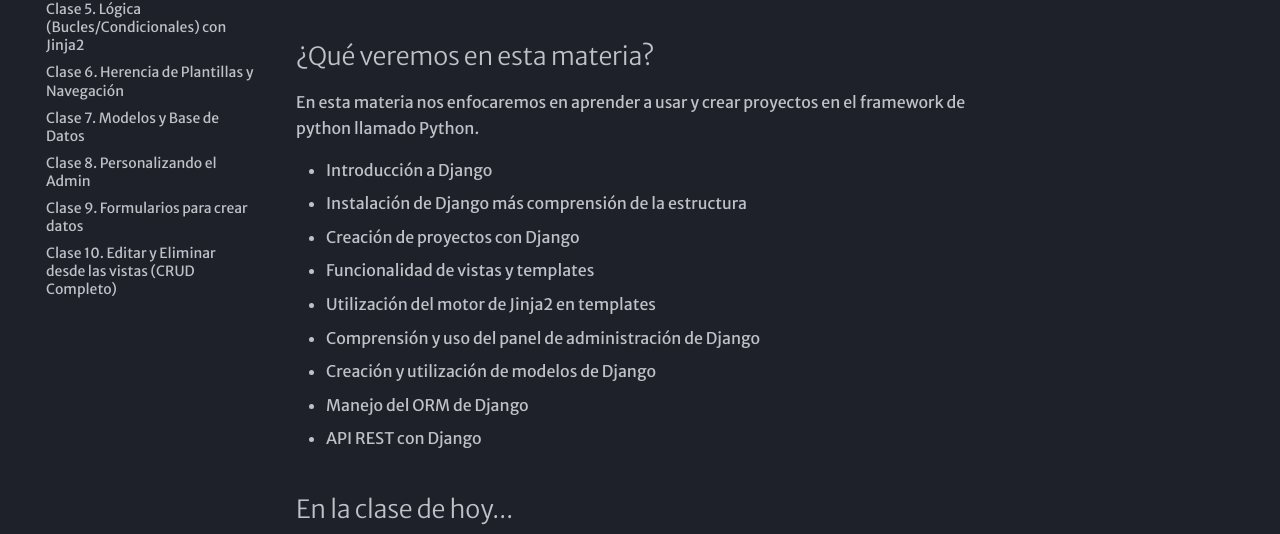
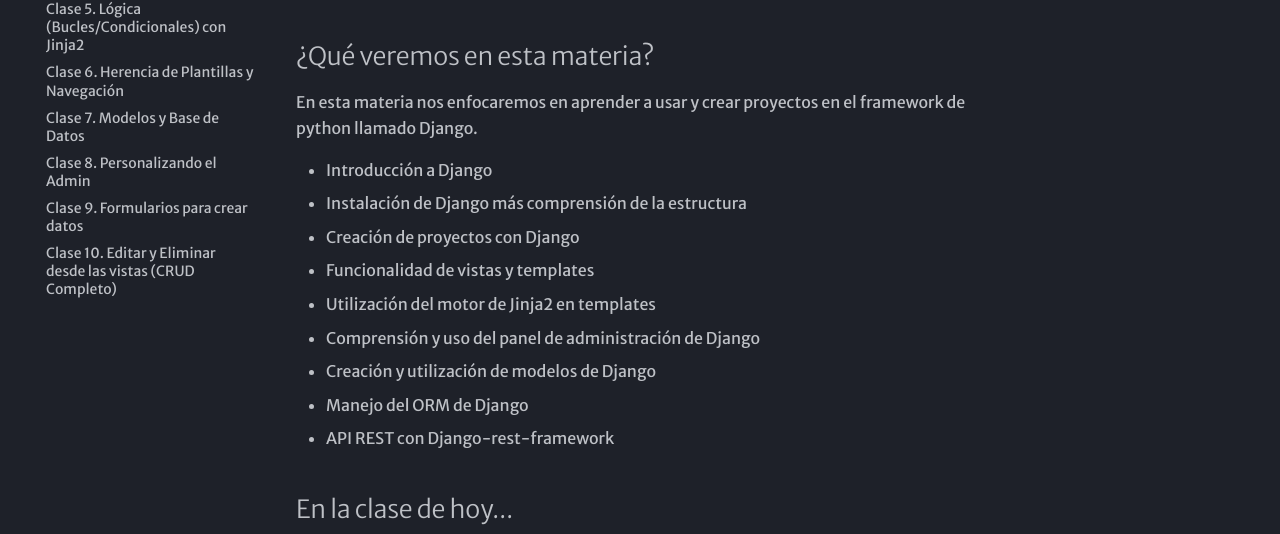
Before and after one commit to FacuLemo/docs-tercero, an MkDocs documentation site: the page built from docs/index.md, in a window 1280 px wide and 936 px high. Shown: the part 273-807 px from the top of the window. Built offline with MkDocs 1.6.1 and Material for MkDocs 9.7.7, drawn with Linux system fonts in a browser that asks for light colours; some web fonts are replaced.

Commit message:
correcciones

```diff
--- a/docs/index.md
+++ b/docs/index.md
@@ -4,7 +4,7 @@ Soy su docente a cargo Facundo Esteban Lemo. Me pueden contactar en cualquier mo
 
 ## ¿Qué veremos en esta materia?
 
-En esta materia nos enfocaremos en aprender a usar y crear proyectos en el framework de python llamado Python.
+En esta materia nos enfocaremos en aprender a usar y crear proyectos en el framework de python llamado Django.
 
 - Introducción a Django
 - Instalación de Django más comprensión de la estructura
@@ -14,7 +14,7 @@ En esta materia nos enfocaremos en aprender a usar y crear proyectos en el frame
 - Comprensión y uso del panel de administración de Django
 - Creación y utilización de modelos de Django
 - Manejo del ORM de Django
-- API REST con Django
+- API REST con Django-rest-framework
 
 ## En la clase de hoy...
 
```
